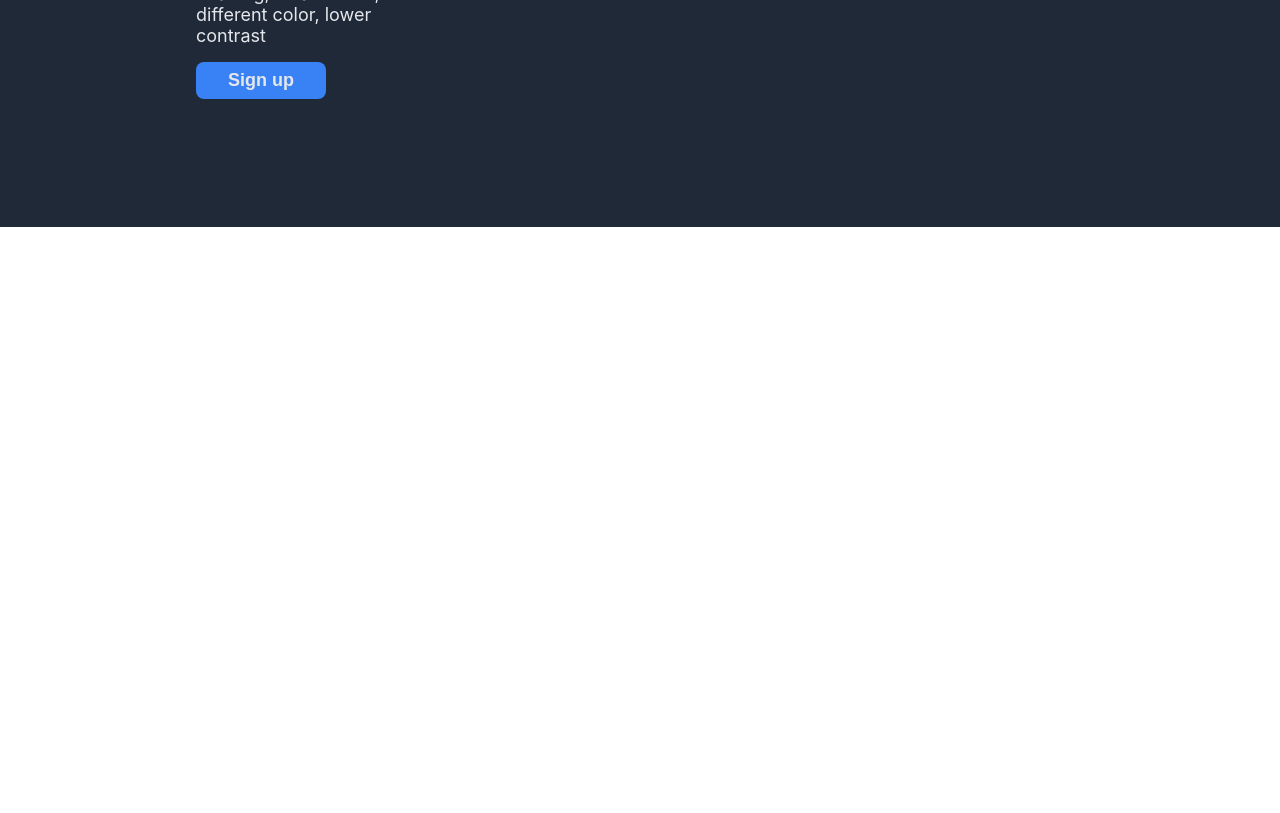
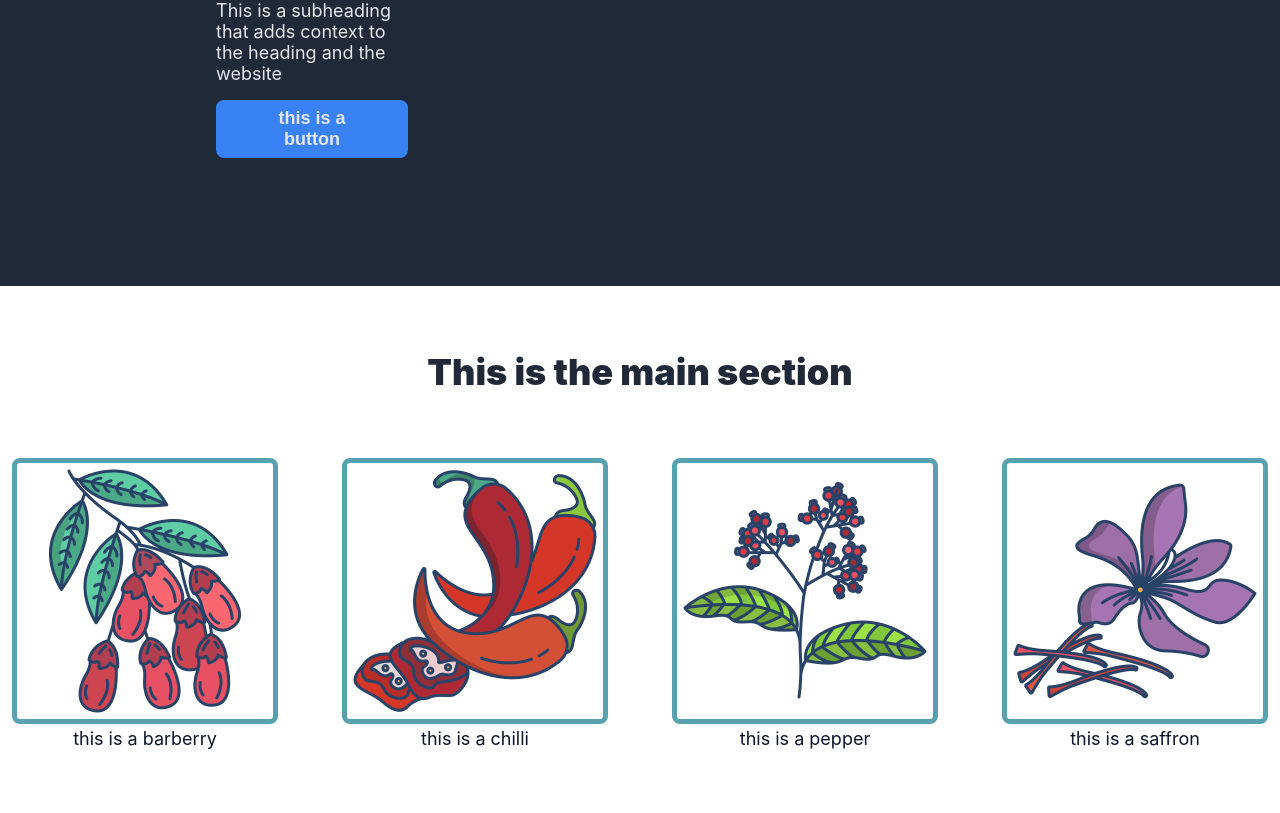
Before and after one commit to circular-biscuit/odin-landing-page, a plain HTML site: page index.html in a window 1280 px wide. Shown: the part 524-1337 px from the top of the page. Before the commit the page ends 800 px from the top, so only its background shows below. Drawn offline with Linux system fonts and the light colour scheme.

Commit message:
updated with main section 1 and images used

```diff
--- a/index.html
+++ b/index.html
@@ -22,22 +22,55 @@
     <div class="header-2">
         <div class="heading">
             <div class="title">
-                This website is awesome
+                This is a website landing page
             </div>
             <div class="heading-subtext">
-                This website has some subtext goes under the heading,
-                smaller font, different color, lower contrast
+                This is a subheading that adds context to the heading
+                and the website
             </div>
             <div class="button">
-                <button>Sign up</button>
+                <button>this is a button</button>
             </div>
         </div>
         <div class="birds-pic">
             <img src="images/white-birds.jpg" alt="an image of a flock of white birds">
         </div>
     </div>
+
+    <div class="main-1">
+        <div class="title-main">
+            This is the main section
+        </div>
+        <div class="images-main">
+            <div class="item">
+                <img src="images/barberry.png" alt="this is a barberry">
+                <div class="subtitle">
+                    this is a barberry
+                </div>
+            </div>
+            <div class="item">
+                <img src="images/chilli.png" alt="this is a chilli">
+                <div class="subtitle">
+                    this is a chilli
+                </div>
+            </div>
+            <div class="item">
+                <img src="images/pepper.png" alt="this is a pepper">
+                <div class="subtitle">
+                    this is a pepper
+                </div>
+            </div>
+            <div class="item">
+                <img src="images/saffron.png" alt="this is a saffron">
+                <div class="subtitle">
+                    this is a saffron
+                </div>
+            </div>
+        </div>
+    </div>
 </body>
 </html>
 
 
-<!-- white-birds: Photo by Цвета Тишины from Pexels-->
+<!-- white-birds: Photo by Цвета Тишины from Pexels
+Icons made by Icongeek26 from www.flaticon.com-->
--- a/style.css
+++ b/style.css
@@ -2,6 +2,8 @@ body {
     font-family: -apple-system, BlinkMacSystemFont, 'Segoe UI', Roboto, Oxygen, Ubuntu, Cantarell, 'Open Sans', 'Helvetica Neue', sans-serif;
     margin: 0;
     min-height: 100vh;
+    /*display: flex;
+    flex-direction: column;*/
 }
 
 ul {
@@ -29,7 +31,7 @@ a {
     font-size: 18px;
 }
 
-img {
+.birds-pic img {
     height: auto;
     width: 400px;
     display: flex;
@@ -68,3 +70,32 @@ button {
     padding: 8px 32px;
     font-weight: bold;
 }
+
+.subtitle {
+    text-align: center;
+    font-size: 18px;
+    color: #0b162c;
+}
+
+.title-main {
+    font-size: 36px;
+    font-weight: 900;
+    color: #1F2937;
+    text-align: center;
+    padding: 64px;
+}
+
+.images-main img {
+    height: auto;
+    width: 256px;
+    border: 5px solid rgb(88, 162, 175);
+    border-radius: 8px;
+}
+
+.images-main {
+    display: flex;
+    align-items: center;
+    justify-content: center;
+    gap: 64px;
+    padding-bottom: 64px;
+}
```
Also changed, not shown: images/barberry.png (added), images/chilli.png (added), images/pepper.png (added), images/saffron.png (added).
